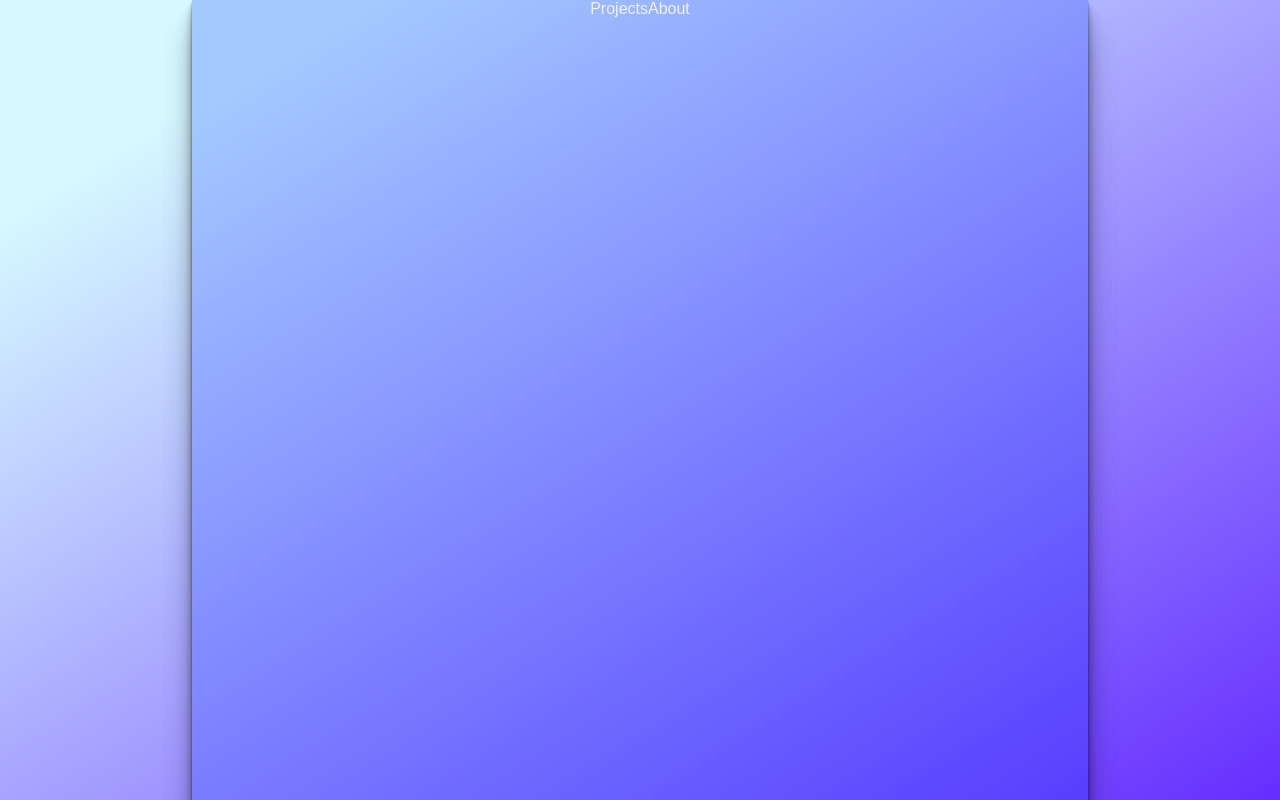
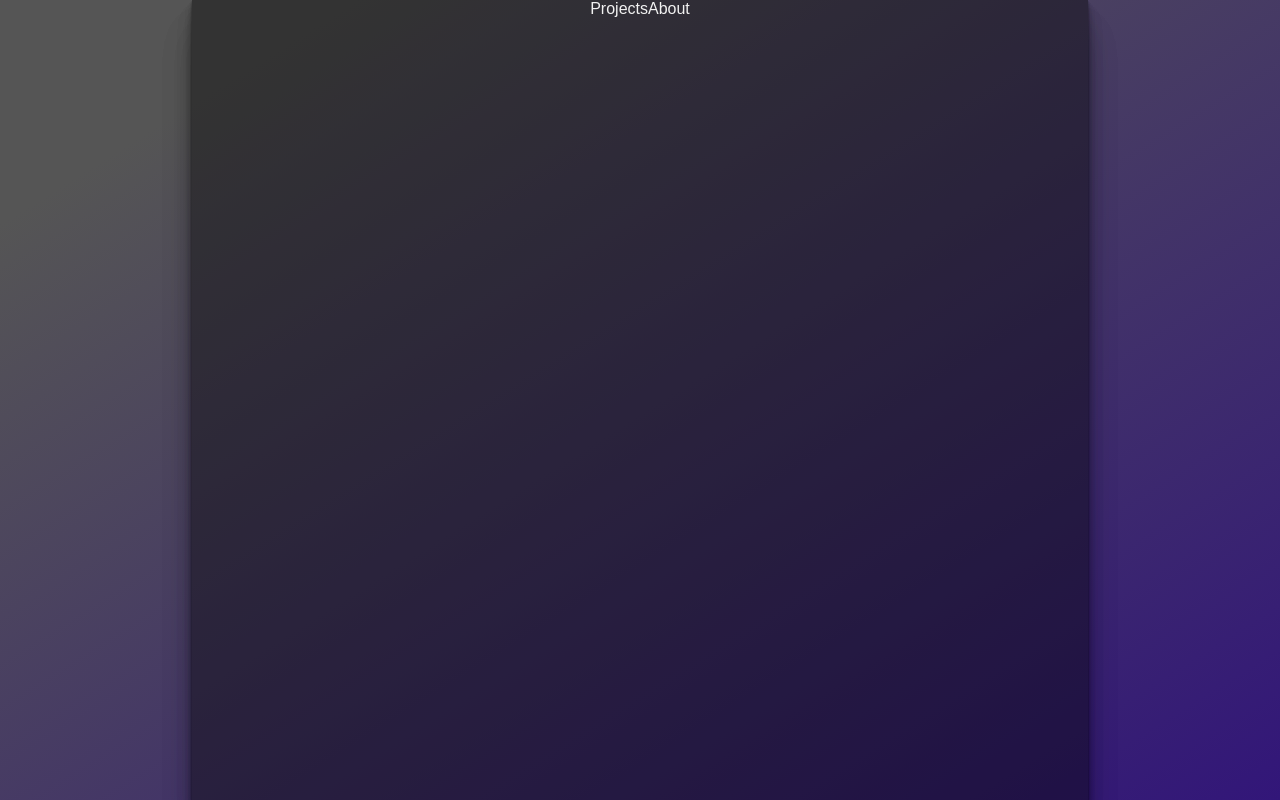
Before and after one commit to ZrenKix/zrenkix.github.io, a plain HTML site: page index.html in a window 1280 px wide. Drawn offline with Linux system fonts and the light colour scheme.

Commit message:
Background
Changed background-color

```diff
--- a/public/styles/style.css
+++ b/public/styles/style.css
@@ -14,7 +14,7 @@ html, body{
 body{
 	width: 100%;
 	height: 100%;
-	background: linear-gradient(to bottom right, #d6f8ff 14%, #662eff 100%);
+	background: linear-gradient(to bottom right, #555555 14%, #321679 100%);
 	display: flex;
 	justify-content: center;
 }
@@ -22,7 +22,7 @@ body .container{
 	height: 100%;
 	width: 70%;
 	overflow: hidden;
-	background-color: rgba(10, 55, 255, 0.24);
+	background-color: rgba(0, 0, 0, 0.404);
 	position: absolute;
 	box-shadow: 0 1px 1px rgba(0,0,0,0.11),
 						0 1px 1px rgba(0,0,0,0.11),
```
